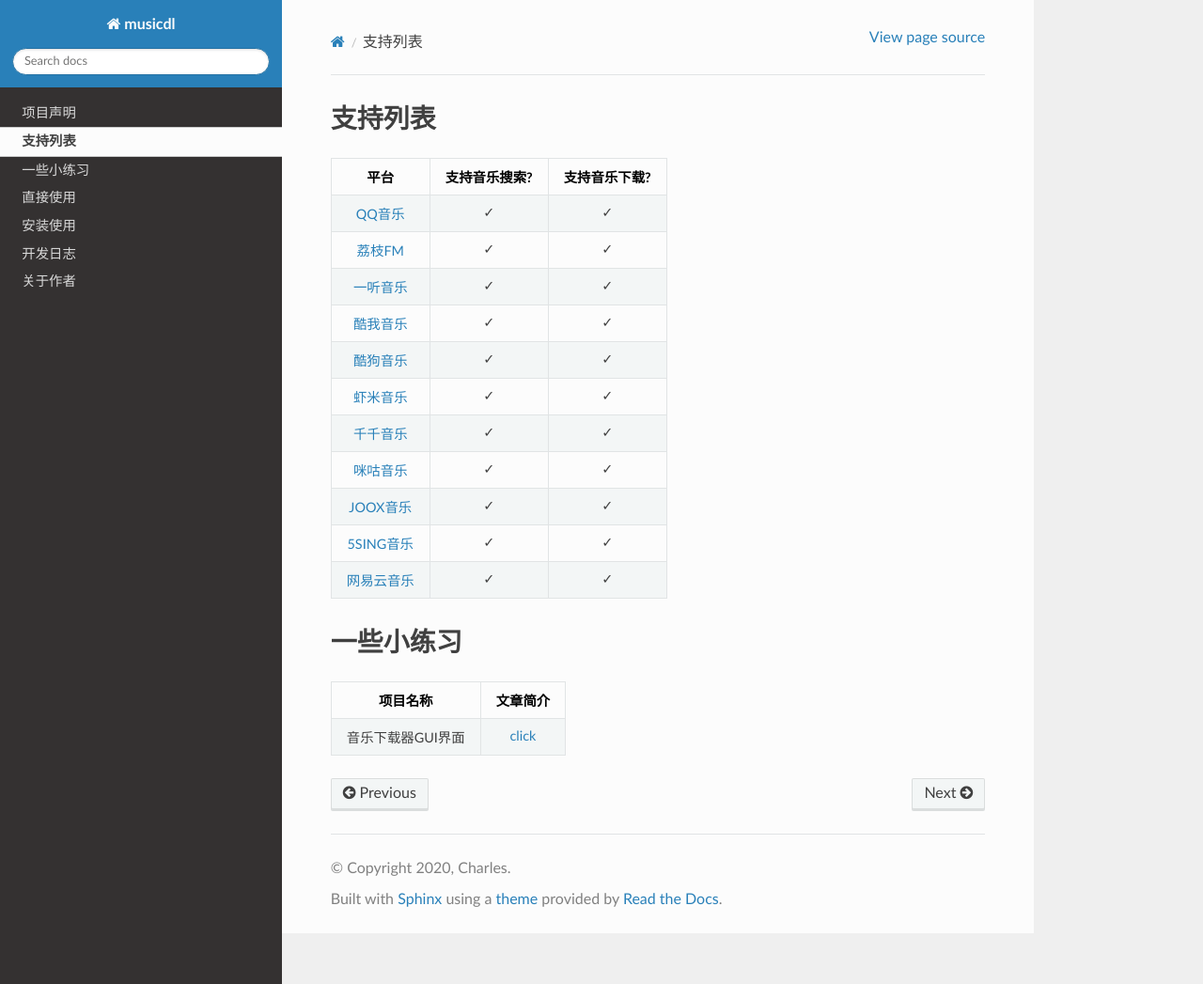
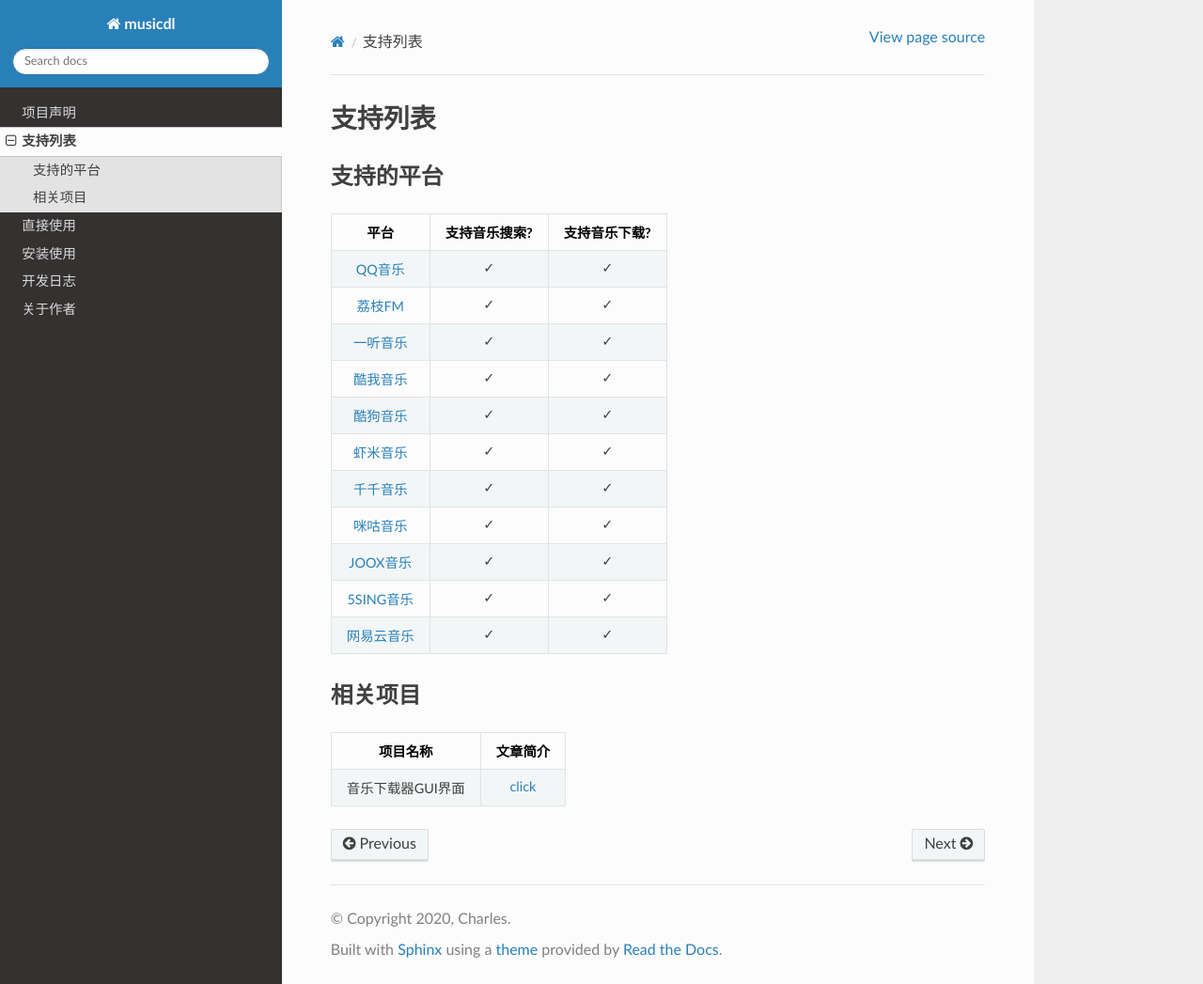
Before and after one commit to CharlesPikachu/musicdl, a Sphinx documentation site: the page built from docs/Support.md, in a window 1280 px wide and 1047 px high. Shown: the whole window at 94% size. Built offline with Sphinx 7.4.7 and the Read the Docs theme 2.0.0, drawn with Linux system fonts in a browser that asks for light colours.

Commit message:
update docs

```diff
--- a/docs/Support.md
+++ b/docs/Support.md
@@ -1,4 +1,6 @@
 # 支持列表
+
+## 支持的平台
 
 |  平台                                     |   支持音乐搜索?    |  支持音乐下载?       |
 |  :----:                                   |   :----:           |  :----:              |
@@ -15,7 +17,7 @@
 |  [网易云音乐](https://music.163.com/)     |   ✓                |  ✓                   |
 
 
-# 一些小练习
+## 相关项目
 
 |  项目名称                     |   文章简介                                                    |
 |  :----:                       |   :----:                                                      |
```
Also changed, not shown: docs/Installusage.md (+1 -1 lines).
